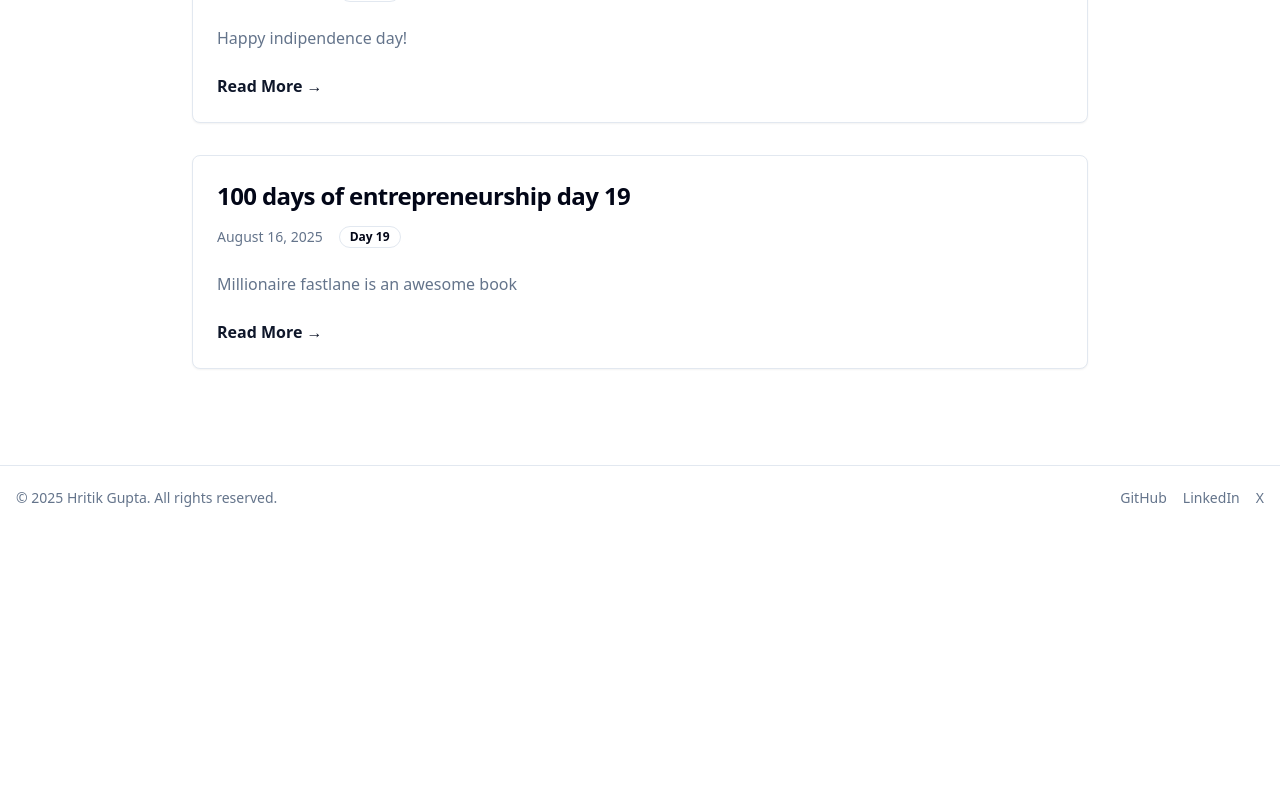
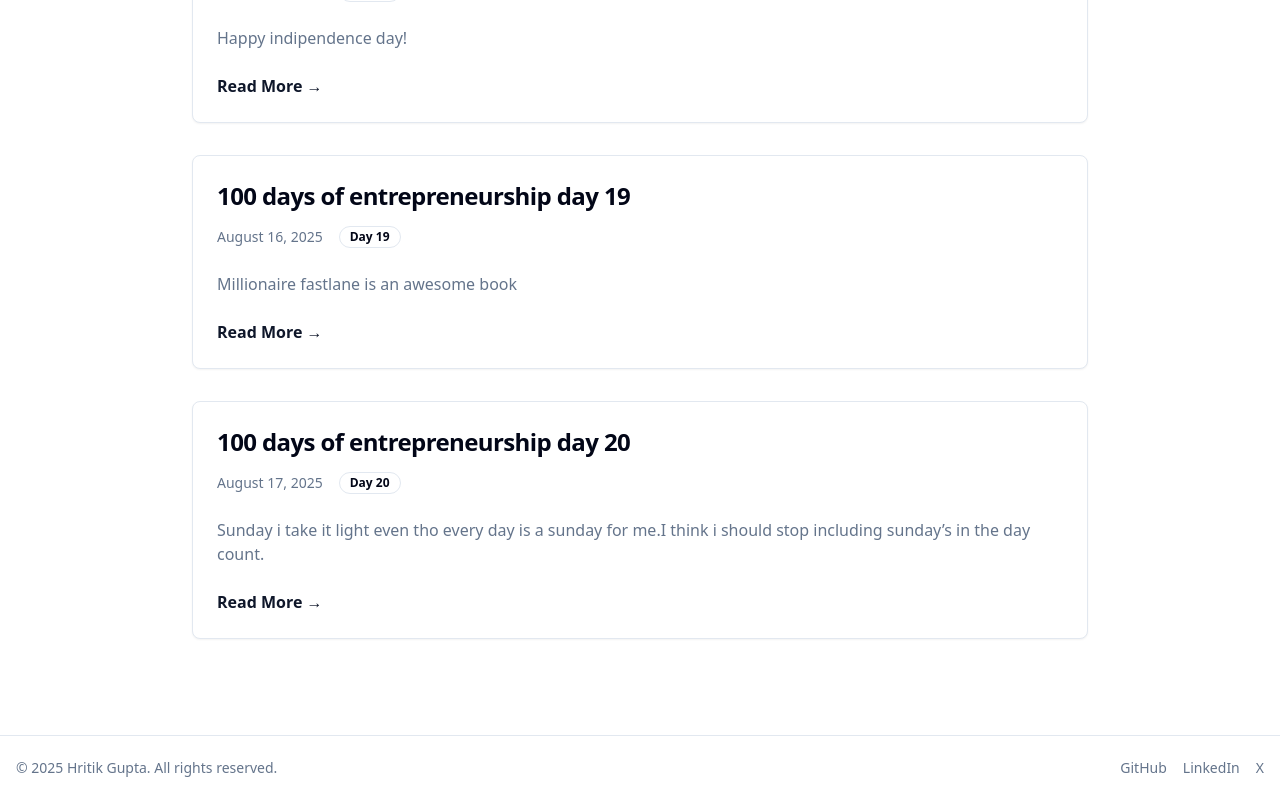
Before and after one commit to hritik1999/portfolio, a Vue app in the folder frontend/: page /blog in a window 1280 px wide. Shown: the part 3515-4315 px from the top of the page. Before the commit the page ends 4045 px from the top, so only its background shows below. Built offline with nearby package versions, Linux system fonts and the light colour scheme.

Commit message:
added upload chat

```diff
--- a/frontend/src/views/Blog.vue
+++ b/frontend/src/views/Blog.vue
@@ -391,6 +391,21 @@ export default {
           <p>Hello readers,</p>
           <p> I think my independence day is still not over. I started reading millionaire fastlane yesterday and something about the book is so interesting to me that i can't stop. Maybe i am just avoiding work because its hard or it will fail or i am just so interested in this book</p>
           `
+        },
+        {
+          id:15,
+          title:'100 days of entrepreneurship day 20',
+          slug:'100-days-of-entrepreneurship-day-20',
+          day:'20',
+          date:'August 17, 2025',
+          snippet:'Sunday i take it light even tho every day is a sunday for me.I think i should stop including sunday’s in the day count. ',
+          content:`
+          <p>Hello readers,</p>
+<p>Sunday, I take it light—even though every day feels like a Sunday for me. I think I should stop including Sundays in my day count.</p>
+<p>Even today, I wasted most of my time just thinking, planning, and researching what I could do, how I could do it, how things should work, how to market it, what marketing really is, the types of content, etc. But there was no actual work or progress.</p>
+<p>Half the day went into reading The Millionaire Fastlane. I started it just three days ago, and I’ve already read 200 pages. I think only I can manage to procrastinate by reading a book. But this isn’t right—I’ve wasted four days without making any real progress.</p>
+<p>I need to take action and make good decisions. If I keep going like this, failure is inevitable. Let’s hope for the best tomorrow.</p>
+          `
         }
         // Future blog posts will be added here with their own unique slug
       ]
```
